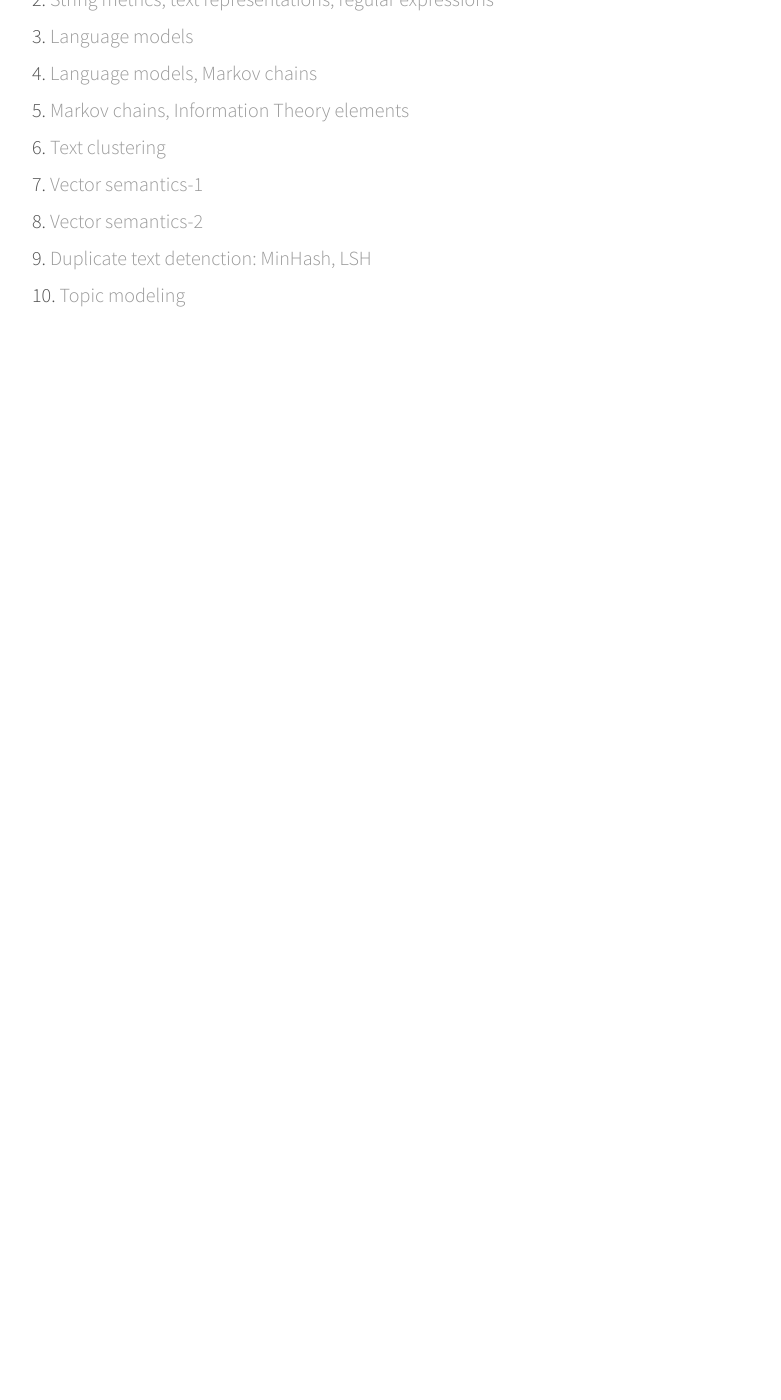
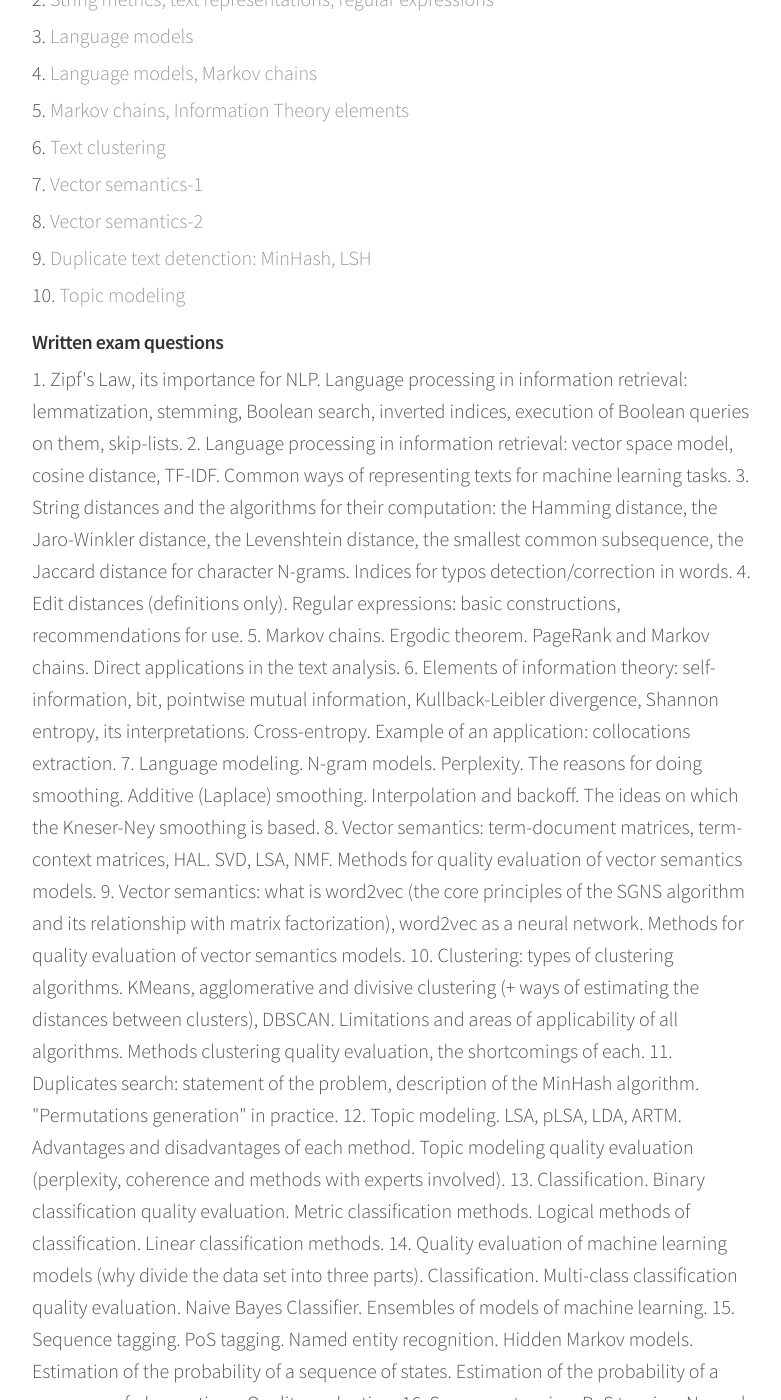
Before and after one commit to alexeyev/alexeyev.github.io, a Jekyll site: the page built from nlp-itmo-spring-2018.html, in a window 1280 px wide and 1400 px high, scrolled down 270 px. Shown: the whole window, without its empty margins (248-1029 px from the left). Built offline with Jekyll 4.4.1, drawn with Linux system fonts in a browser that asks for light colours; before the commit the page ends 900 px from its top, so only the background shows below that; some of the changed text lies outside the part shown.

Commit message:
Update nlp-itmo-spring-2018.html

```diff
--- a/nlp-itmo-spring-2018.html
+++ b/nlp-itmo-spring-2018.html
@@ -26,3 +26,48 @@ layout: default
 	<li><a href="/pdf/2018-nlp-itmo/ITMO_NLP_08_TOPIC_MODELING.pdf">Topic modeling</a>
     </ol>
 </div>
+
+<div class="content list">
+	<h4>Written exam questions</h4>
+	<ol>
+1. Zipf's Law, its importance for NLP. Language processing in information retrieval: lemmatization, stemming, Boolean search, inverted indices, execution of Boolean queries on them, skip-lists.
+2. Language processing in information retrieval: vector space model, cosine distance, TF-IDF. Common ways of representing texts for machine learning tasks.
+3. String distances and the algorithms for their computation: the Hamming distance, the Jaro-Winkler distance, the Levenshtein distance, the smallest common subsequence, the Jaccard distance for character N-grams. Indices for typos detection/correction in words.
+4. Edit distances (definitions only). Regular expressions: basic constructions, recommendations for use.
+5. Markov chains. Ergodic theorem. PageRank and Markov chains. Direct applications in the text analysis.
+6. Elements of information theory: self-information, bit, pointwise mutual information, Kullback-Leibler divergence, Shannon entropy, its interpretations. Cross-entropy. Example of an application: collocations extraction.
+7. Language modeling. N-gram models. Perplexity. The reasons for doing smoothing. Additive (Laplace) smoothing. Interpolation and backoff. The ideas on which the Kneser-Ney smoothing is based.
+8. Vector semantics: term-document matrices, term-context matrices, HAL. SVD, LSA, NMF. Methods for quality evaluation of vector semantics models.
+9. Vector semantics: what is word2vec (the core principles of the SGNS algorithm and its relationship with matrix factorization),
+		word2vec as a neural network. Methods for quality evaluation of vector semantics models.
+10. Clustering: types of clustering algorithms. KMeans, agglomerative and divisive clustering
+		(+ ways of estimating the distances between clusters), DBSCAN.
+		Limitations and areas of applicability of all algorithms.
+		Methods clustering quality evaluation, the shortcomings of each.
+11. Duplicates search: statement of the problem, description of the MinHash algorithm.
+		"Permutations generation" in practice.
+12. Topic modeling. LSA, pLSA, LDA, ARTM. Advantages and disadvantages of each method.
+		Topic modeling quality evaluation (perplexity, coherence and methods with experts involved).
+13. Classification. Binary classification quality evaluation.
+		Metric classification methods. Logical methods of classification. Linear classification methods.
+14. Quality evaluation of machine learning models (why divide the data set into three parts).
+		Classification. Multi-class classification quality evaluation.
+		Naive Bayes Classifier. Ensembles of models of machine learning.
+15. Sequence tagging. PoS tagging. Named entity recognition. Hidden Markov models.
+		Estimation of the probability of a sequence of states.
+		Estimation of the probability of a sequence of observations.
+		Quality evaluation.
+16. Sequence tagging. PoS tagging. Named entity recognition. Hidden Markov models.
+		Decoding of the most probable sequence of states. Quality evaluation.
+17. Syntax parsing. Syntax description approaches.
+		Phrase structure grammar: the principles. Formal grammar.
+		Chomsky Normal Form. Cocke-Kasami-Younger algorithm, its complexity. Parsing quality evaluation.
+18. Syntax parsing. Syntax description approaches. Phrase structure grammar: the principles.
+		Probabilistic context-free grammar. Cocke-Kasami-Younger algorithm for PCFG, its complexity.
+		Parsing quality evaluation.
+19. Syntax parsing. Syntax description approaches. Dependency grammar, core principles.
+		Parsing quality evaluation. Transition-based dependency parsing: how it works.
+		The algorithm (everything but the 'oracle').
+20. Machine translation. Evaluation of the quality of machine translation.
+		BLEU. IBM Models 1,2 - core principles. </ol>
+	    </div>
```
